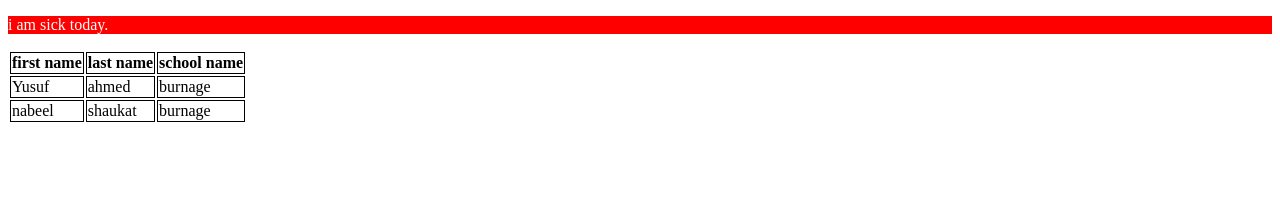
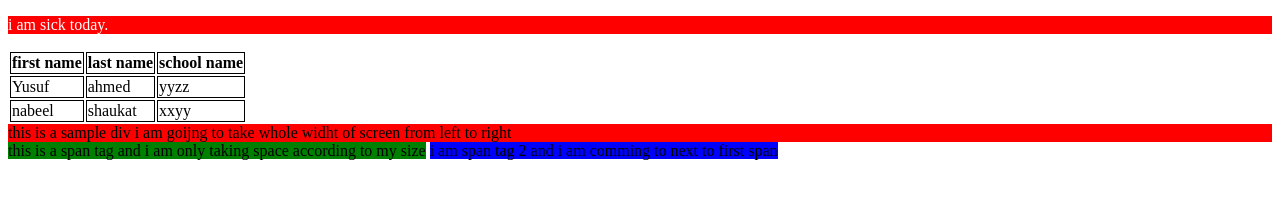
Before and after one commit to yusuf-ahmed1/yusuf-first-website, a plain HTML site: page index.html in a window 1280 px wide. Drawn offline with Linux system fonts and the light colour scheme.

Commit message:
Update index.html

```diff
--- a/index.html
+++ b/index.html
@@ -19,14 +19,26 @@
         <tr>
           <td style="border: 1px solid black">Yusuf</td>
           <td style="border: 1px solid black">ahmed</td>
-          <td style="border: 1px solid black">burnage</td>
+          <td style="border: 1px solid black">yyzz</td>
         </tr>
         <tr>
           <td style="border: 1px solid black">nabeel</td>
           <td style="border: 1px solid black">shaukat</td>
-          <td style="border: 1px solid black">burnage</td>
+          <td style="border: 1px solid black">xxyy</td>
         </tr>
       </table>
+      <!-- spans and div -->
+
+      <div style="background-color: red">
+        this is a sample div i am goijng to take whole widht of screen from left
+        to right
+      </div>
+      <span style="background-color: green">
+        this is a span tag and i am only taking space according to my size</span
+      >
+      <span style="background-color: blue"
+        >i am span tag 2 and i am comming to next to first span</span
+      >
     </div>
   </body>
 </html>
```
